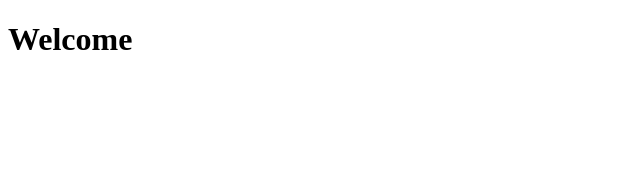
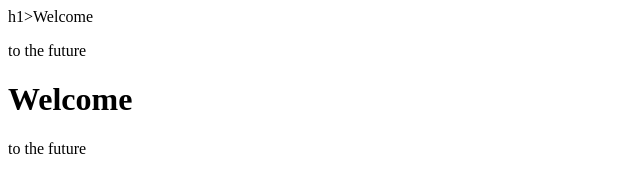
Before and after one commit to nayanika0208/basic, a plain HTML site: page index.html in a window 1280 px wide. Shown: the whole page, without its empty margins (0-640 px from the left). Drawn offline with Linux system fonts and the light colour scheme.

Commit message:
adding little feature

```diff
--- a/index.html
+++ b/index.html
@@ -7,7 +7,11 @@
   <title>Document</title>
 </head>
 <body>
-  <h1>Welcome</h1>
+  h1>Welcome</h1>
+  <p>to the future<p>
+
+    <h1>Welcome</h1>
+    <p>to the future<p>
 
 </body>
 </html>
```
